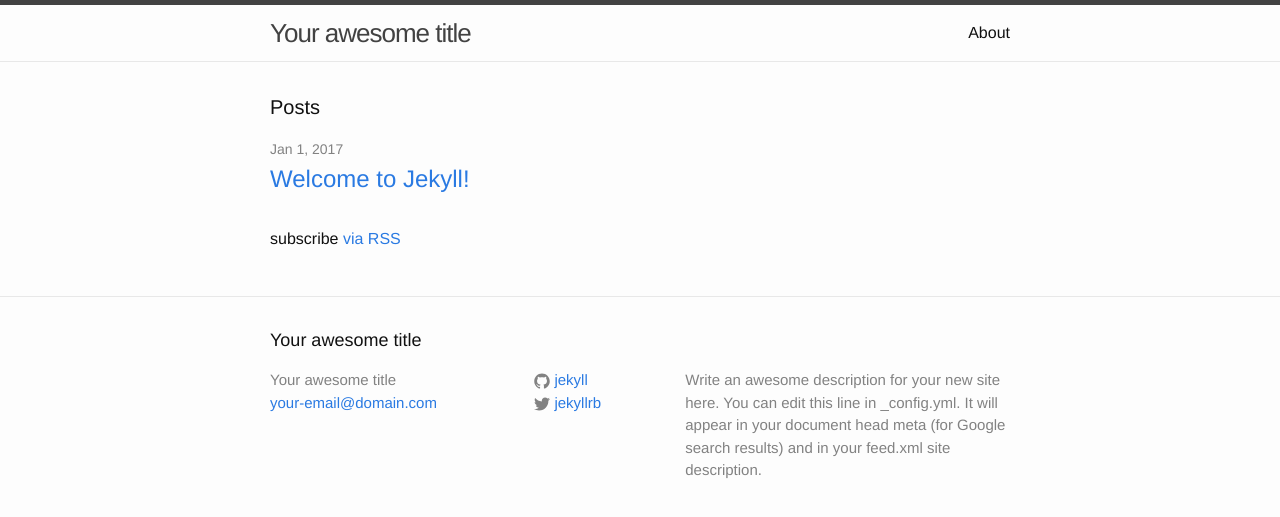
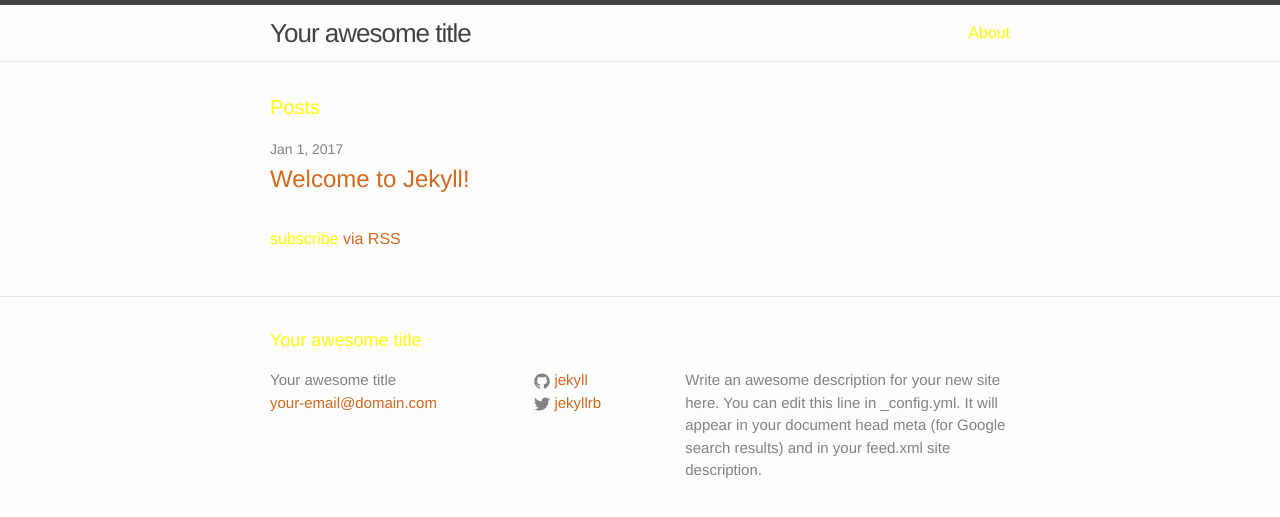
Before and after one commit to alvaromorate/alvaromorate.github.io, a Jekyll site: the page built from index.html, in a window 1280 px wide. Shown: the top 517 px of the page. Built offline with Jekyll 4.4.1, drawn with Linux system fonts in a browser that asks for light colours.

Commit message:
Update main.scss

```diff
--- a/css/main.scss
+++ b/css/main.scss
@@ -14,9 +14,9 @@ $base-line-height: 1.5;
 
 $spacing-unit:     30px;
 
-$text-color:       #111;
+$text-color:       Yellow;
 $background-color: #fdfdfd;
-$brand-color:      #2a7ae2;
+$brand-color:      Chocolate;
 
 $grey-color:       #828282;
 $grey-color-light: lighten($grey-color, 40%);
```
